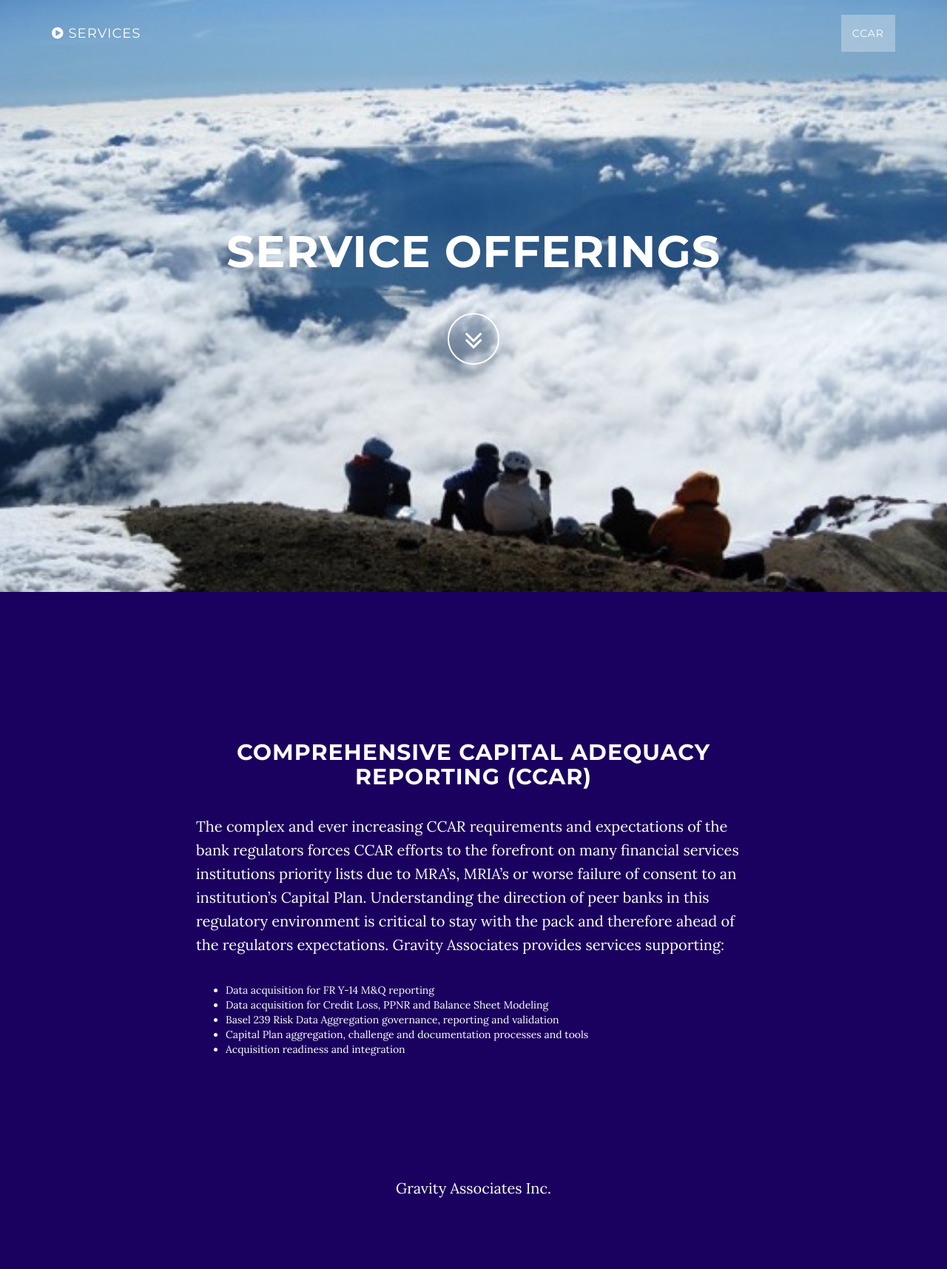
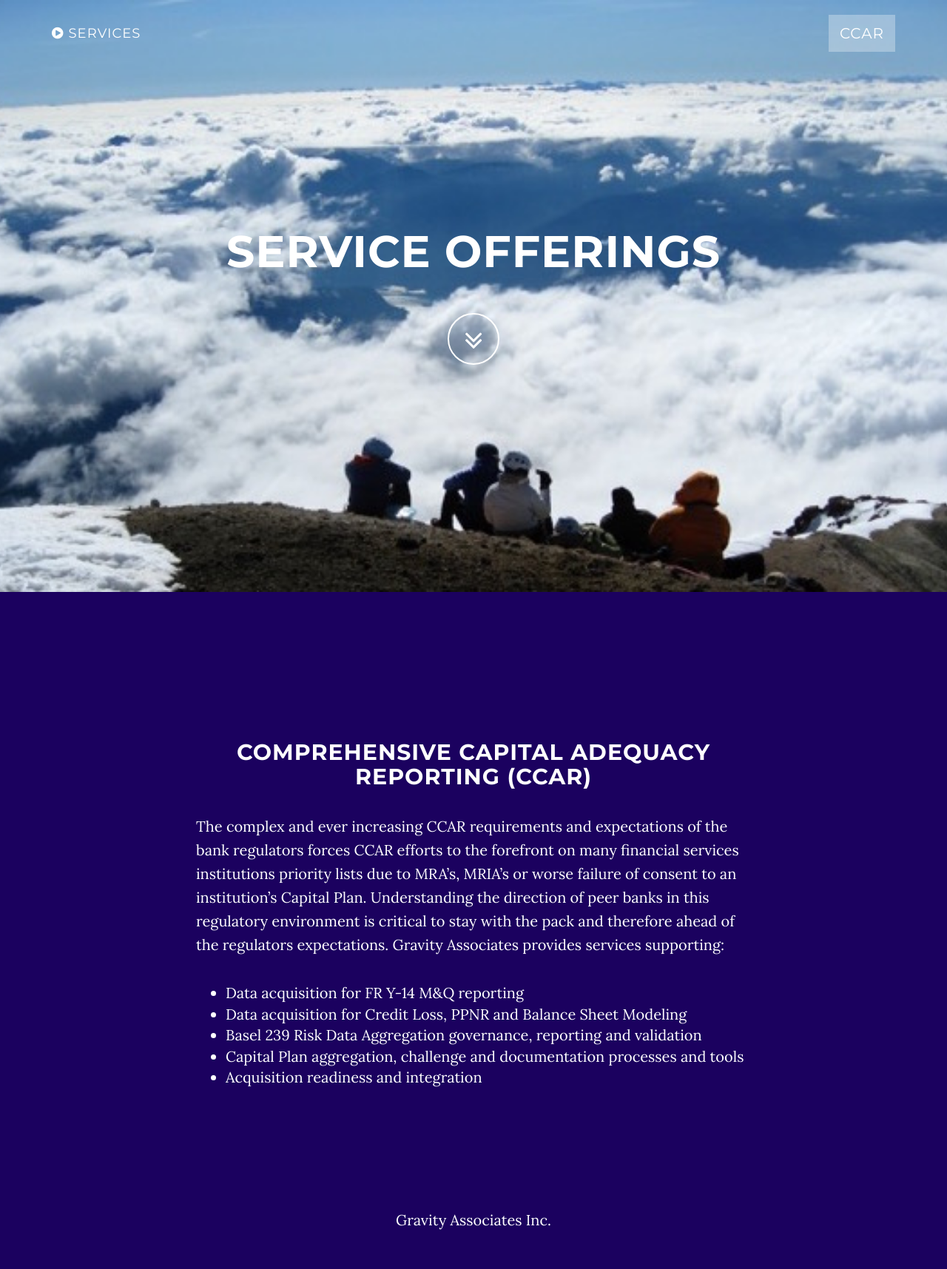
Before and after one commit to ryankell05/Gravity, a Flask app: page /services in a window 1280 px wide. Shown: the whole page at 74% size. Before the commit the page ends 1619 px from the top, so only its background shows below. Run offline with Flask 2, Linux system fonts and the light colour scheme; some libraries are stand-ins or nearby versions.

Commit message:
Finished services

```diff
--- a/static/css/services.css
+++ b/static/css/services.css
@@ -13,3 +13,8 @@
     background-size: cover;
     -o-background-size: cover;
  }
+
+ li
+ {
+ 	font-size: 20px;
+ }
```
